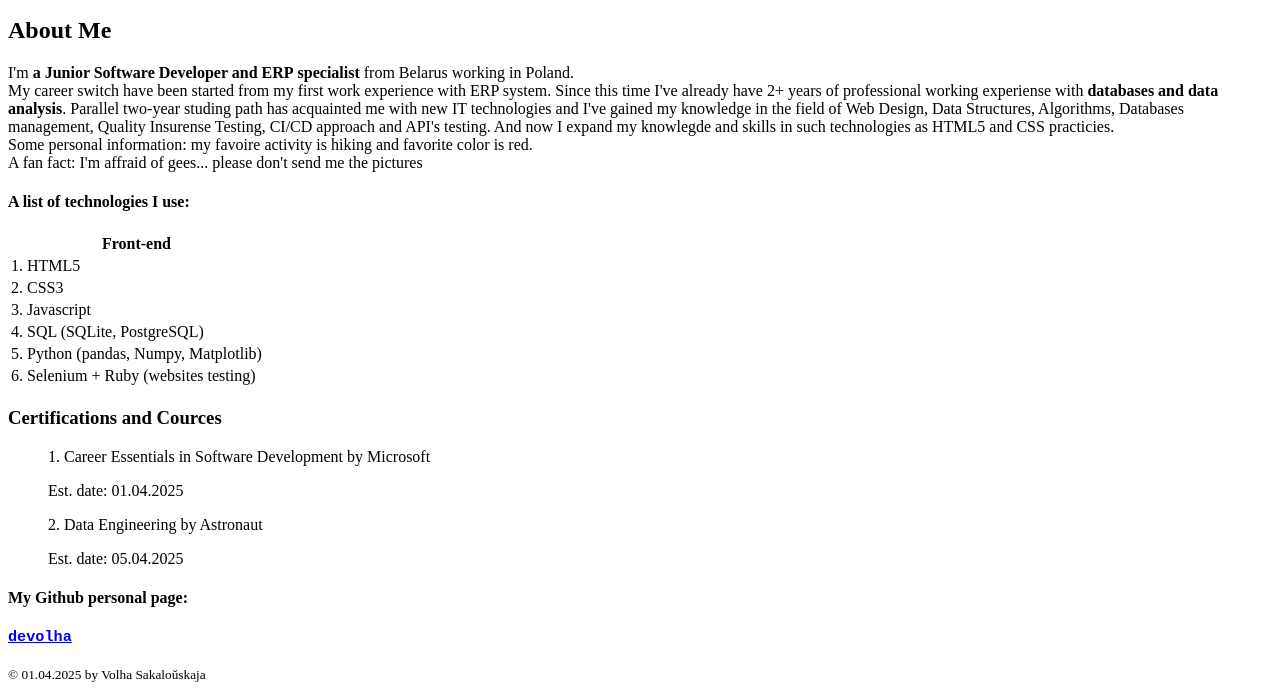
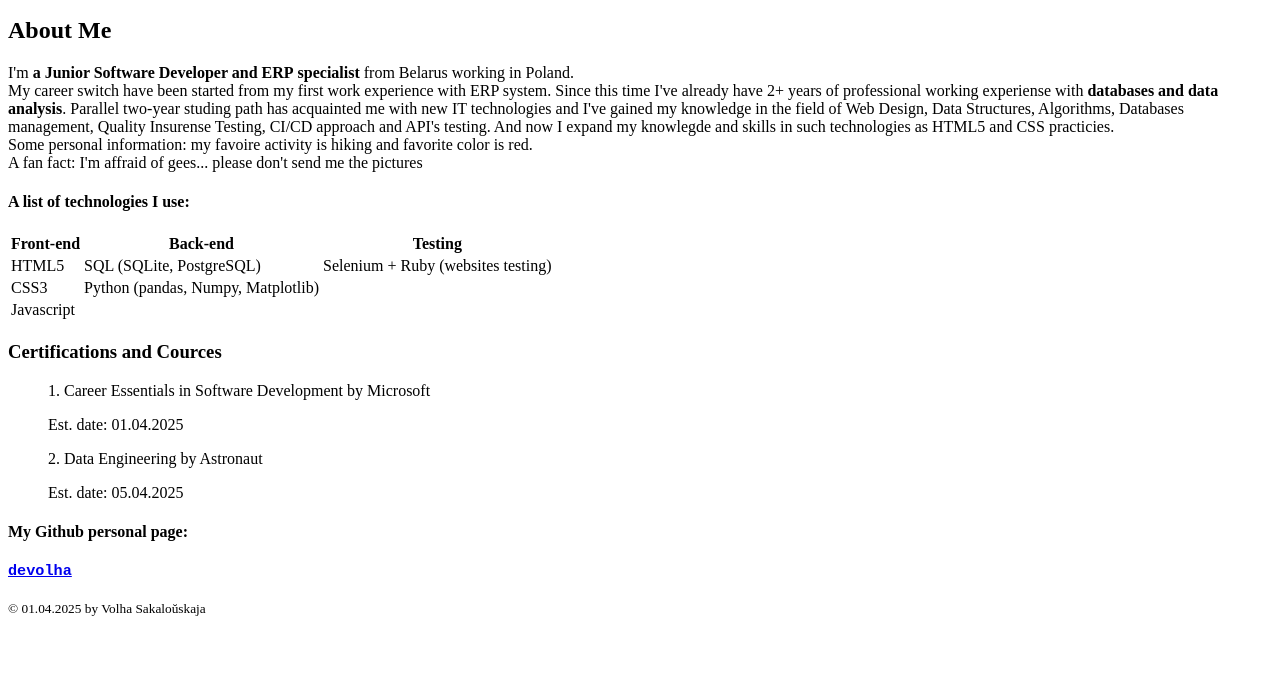
Before and after one commit to devolha/personal-site, a plain HTML site: page index.html in a window 1280 px wide. Shown: the part 171-870 px from the top of the page. After the commit the page ends 804 px from the top, so only its background shows below. Drawn offline with Linux system fonts and the light colour scheme.

Commit message:
fix: organized table with columns headers and definitions

```diff
--- a/index.html
+++ b/index.html
@@ -41,14 +41,26 @@
             </header>
             <main>
                 <table>
-                    <tr><th>Front-end</th></tr>
-                    <tr><td>1. HTML5</td></tr>
-                    <tr><td>2. CSS3</td></tr>
-                    <tr><td>3. Javascript</td></tr>
-                    <tr><td>4. SQL (SQLite, PostgreSQL)</td></tr>
-                    <tr><td>5. Python (pandas, Numpy, Matplotlib)</td></tr>
-                    <tr><td>6. Selenium + Ruby (websites testing)</td></tr>
+                    <tr>
+                        <th>Front-end</th>
+                        <th>Back-end</th>
+                        <th>Testing</th>
+                    </tr>
+
+                    <tr>
+                        <td>HTML5</td>
+                        <td>SQL (SQLite, PostgreSQL)</td>
+                        <td>Selenium + Ruby (websites testing)</td>
+                    </tr>
+                    <tr>
+                        <td>CSS3</td>
+                        <td>Python (pandas, Numpy, Matplotlib)</td>
+                    </tr>
+                    <tr>
+                        <td>Javascript</td>
+                    </tr>
                 </table>
+
                 <!-- <ol>
                     <li>HTML5</li>
                     <li>CSS</li>
```
